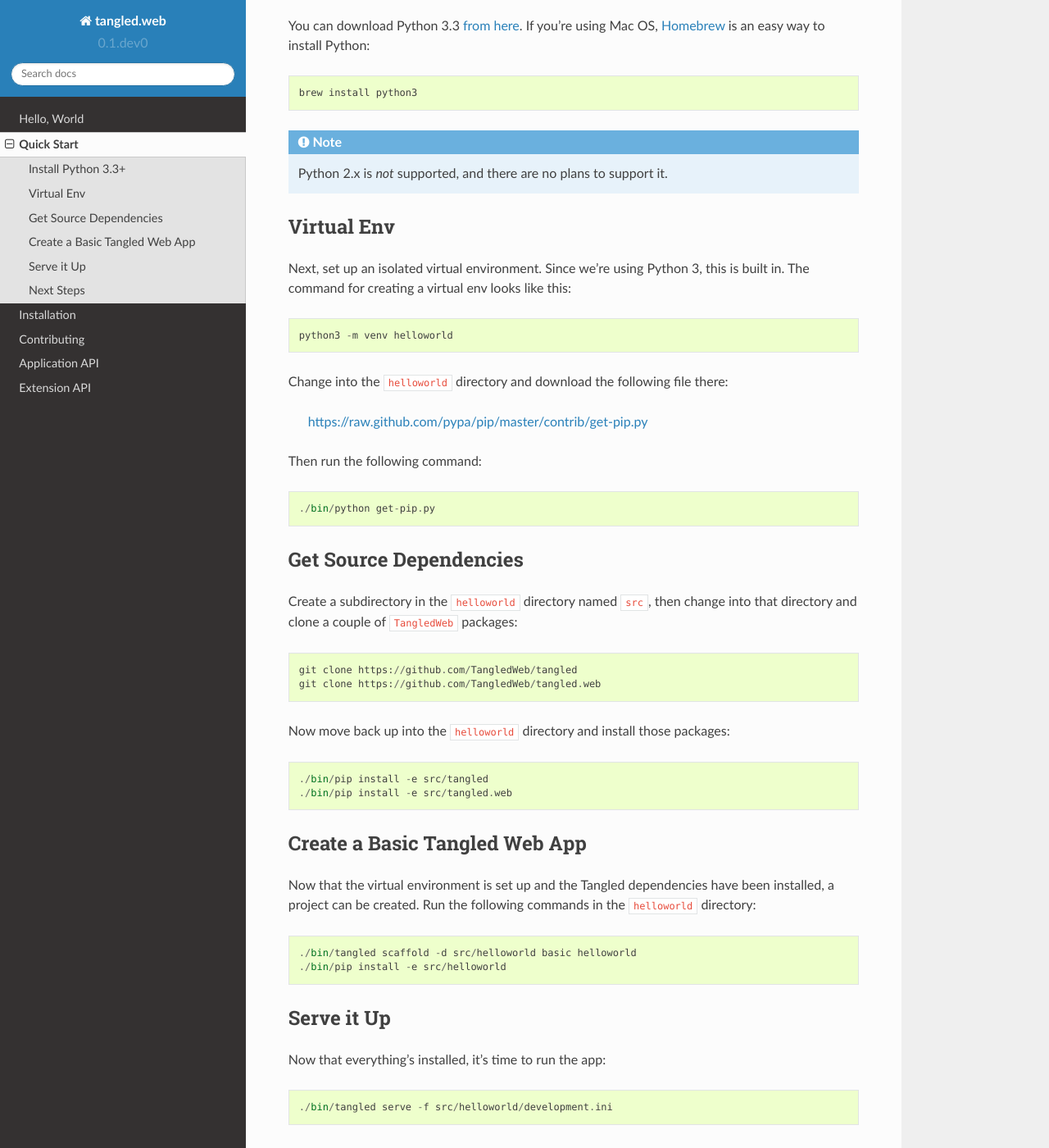
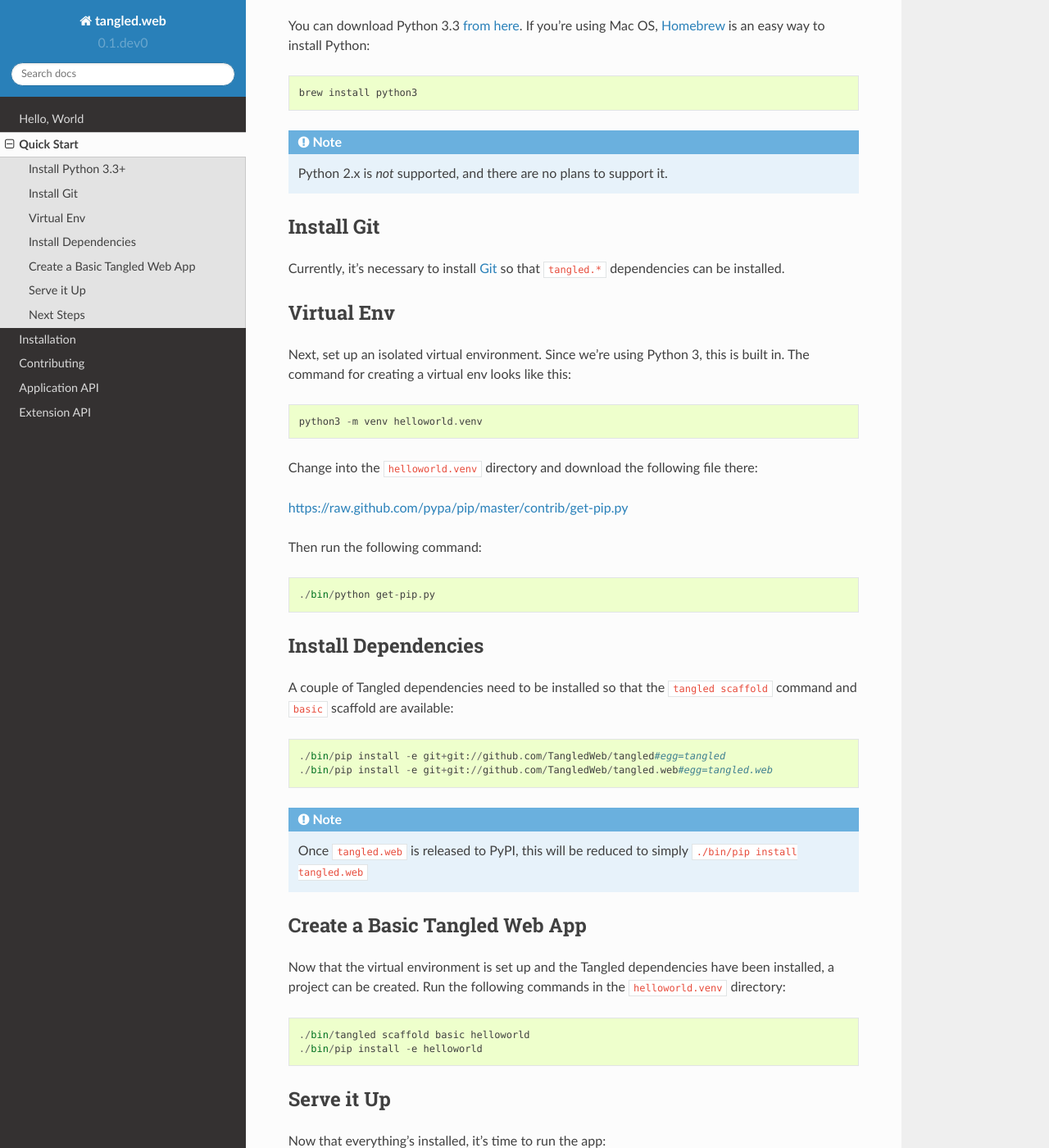
Before and after one commit to TangledWeb/tangled.web, a Sphinx documentation site: the page built from docs/quick-start.rst, in a window 1280 px wide and 1400 px high, scrolled down 341 px. Shown: the whole window at 82% size. Built offline with Sphinx 7.4.7 and the Read the Docs theme 2.0.0, drawn with Linux system fonts in a browser that asks for light colours; some of the changed text lies outside the part shown.

Commit message:
Improve quick start doc
- Note that Git needs to be installed
- Don't create src directory
- Rename the virtualenv directory to helloworld.venv for clarity
- Install source dependencies directly using pip instead of cloning them
  and then using pip

```diff
--- a/docs/quick-start.rst
+++ b/docs/quick-start.rst
@@ -19,63 +19,65 @@ Mac OS, `Homebrew <http://brew.sh/>`_ is an easy way to install Python::
 
 .. note:: Python 2.x is *not* supported, and there are no plans to support it.
 
+Install Git
+===========
+
+Currently, it's necessary to install `Git <http://git-scm.com/>`_ so that
+``tangled.*`` dependencies can be installed.
+
 Virtual Env
 ===========
 
 Next, set up an isolated virtual environment. Since we're using Python 3, this
 is built in. The command for creating a virtual env looks like this::
 
-    python3 -m venv helloworld
+    python3 -m venv helloworld.venv
 
-Change into the ``helloworld`` directory and download the following file
+Change into the ``helloworld.venv`` directory and download the following file
 there:
 
-    https://raw.github.com/pypa/pip/master/contrib/get-pip.py
+https://raw.github.com/pypa/pip/master/contrib/get-pip.py
 
 Then run the following command::
 
     ./bin/python get-pip.py
 
-Get Source Dependencies
-=======================
+Install Dependencies
+====================
 
-Create a subdirectory in the ``helloworld`` directory named ``src``, then
-change into that directory and clone a couple of ``TangledWeb`` packages::
+A couple of Tangled dependencies need to be installed so that the
+``tangled scaffold`` command and ``basic`` scaffold are available::
 
-    git clone https://github.com/TangledWeb/tangled
-    git clone https://github.com/TangledWeb/tangled.web
+    ./bin/pip install -e git+git://github.com/TangledWeb/tangled#egg=tangled
+    ./bin/pip install -e git+git://github.com/TangledWeb/tangled.web#egg=tangled.web
 
-Now move back up into the ``helloworld`` directory and install those
-packages::
-
-    ./bin/pip install -e src/tangled
-    ./bin/pip install -e src/tangled.web
+.. note:: Once ``tangled.web`` is released to PyPI, this will be reduced to
+          simply ``./bin/pip install tangled.web``
 
 Create a Basic Tangled Web App
 ==============================
 
 Now that the virtual environment is set up and the Tangled dependencies have
 been installed, a project can be created. Run the following commands in the
-``helloworld`` directory::
+``helloworld.venv`` directory::
 
-    ./bin/tangled scaffold -d src/helloworld basic helloworld
-    ./bin/pip install -e src/helloworld
+    ./bin/tangled scaffold basic helloworld
+    ./bin/pip install -e helloworld
 
 Serve it Up
 ===========
 
 Now that everything's installed, it's time to run the app::
 
-    ./bin/tangled serve -f src/helloworld/development.ini
+    ./bin/tangled serve -f helloworld/development.ini
 
 Now you can visit http://localhost:6666/ and http://localhost:6666/name.
 
 Next Steps
 ==========
 
-Take a look at the app configuration in
-``src/helloworld/helloworld/__init__.py`` and the ``Hello`` resource in
-``src/helloworld/helloworld/resources.py``.
+Take a look at the app configuration in ``helloworld/helloworld/__init__.py``
+and the ``Hello`` resource in ``helloworld/helloworld/resources.py``.
 
 The :doc:`app-api/index` documentation currently has the most comprehensive
 info on creating and configuring Tangled Web apps.
```
